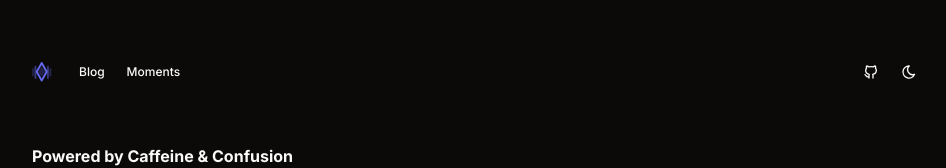
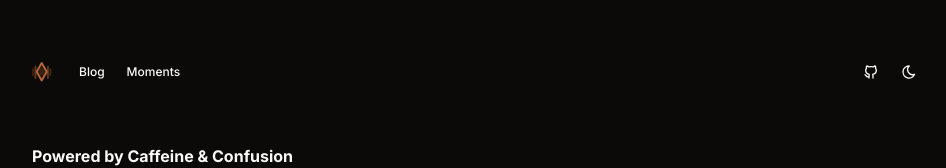
Before and after one commit to calelix/v2, a Next.js app: page /blog in a window 1280 px wide. Shown: the top 168 px of the page, without its empty margins (160-1106 px from the left). Built offline with nearby package versions, Linux system fonts and the light colour scheme.

Commit message:
feat: change color theme from indigo to coffee brown

```diff
--- a/src/app/styles/globals.css
+++ b/src/app/styles/globals.css
@@ -54,8 +54,8 @@
   --card-foreground: oklch(0.147 0.004 49.25);
   --popover: oklch(1 0 0);
   --popover-foreground: oklch(0.147 0.004 49.25);
-  --primary: oklch(0.51 0.23 277);
-  --primary-foreground: oklch(0.96 0.02 272);
+  --primary: oklch(0.45 0.10 45);
+  --primary-foreground: oklch(0.98 0.01 60);
   --secondary: oklch(0.967 0.001 286.375);
   --secondary-foreground: oklch(0.21 0.006 285.885);
   --muted: oklch(0.97 0.001 106.424);
@@ -66,16 +66,16 @@
   --border: oklch(0.923 0.003 48.717);
   --input: oklch(0.923 0.003 48.717);
   --ring: oklch(0.709 0.01 56.259);
-  --chart-1: oklch(0.79 0.10 275);
-  --chart-2: oklch(0.68 0.16 277);
-  --chart-3: oklch(0.59 0.20 277);
-  --chart-4: oklch(0.51 0.23 277);
-  --chart-5: oklch(0.46 0.21 277);
+  --chart-1: oklch(0.70 0.12 55);
+  --chart-2: oklch(0.60 0.10 50);
+  --chart-3: oklch(0.50 0.09 45);
+  --chart-4: oklch(0.40 0.08 40);
+  --chart-5: oklch(0.35 0.07 38);
   --radius: 0.45rem;
   --sidebar: oklch(0.985 0.001 106.423);
   --sidebar-foreground: oklch(0.147 0.004 49.25);
-  --sidebar-primary: oklch(0.51 0.23 277);
-  --sidebar-primary-foreground: oklch(0.96 0.02 272);
+  --sidebar-primary: oklch(0.45 0.10 45);
+  --sidebar-primary-foreground: oklch(0.98 0.01 60);
   --sidebar-accent: oklch(0.97 0.001 106.424);
   --sidebar-accent-foreground: oklch(0.216 0.006 56.043);
   --sidebar-border: oklch(0.923 0.003 48.717);
@@ -89,8 +89,8 @@
   --card-foreground: oklch(0.985 0.001 106.423);
   --popover: oklch(0.216 0.006 56.043);
   --popover-foreground: oklch(0.985 0.001 106.423);
-  --primary: oklch(0.59 0.20 277);
-  --primary-foreground: oklch(0.96 0.02 272);
+  --primary: oklch(0.60 0.12 50);
+  --primary-foreground: oklch(0.98 0.01 60);
   --secondary: oklch(0.274 0.006 286.033);
   --secondary-foreground: oklch(0.985 0 0);
   --muted: oklch(0.268 0.007 34.298);
@@ -101,15 +101,15 @@
   --border: oklch(1 0 0 / 10%);
   --input: oklch(1 0 0 / 15%);
   --ring: oklch(0.553 0.013 58.071);
-  --chart-1: oklch(0.79 0.10 275);
-  --chart-2: oklch(0.68 0.16 277);
-  --chart-3: oklch(0.59 0.20 277);
-  --chart-4: oklch(0.51 0.23 277);
-  --chart-5: oklch(0.46 0.21 277);
+  --chart-1: oklch(0.75 0.13 60);
+  --chart-2: oklch(0.65 0.11 55);
+  --chart-3: oklch(0.55 0.10 50);
+  --chart-4: oklch(0.45 0.09 45);
+  --chart-5: oklch(0.38 0.08 42);
   --sidebar: oklch(0.216 0.006 56.043);
   --sidebar-foreground: oklch(0.985 0.001 106.423);
-  --sidebar-primary: oklch(0.68 0.16 277);
-  --sidebar-primary-foreground: oklch(0.96 0.02 272);
+  --sidebar-primary: oklch(0.60 0.12 50);
+  --sidebar-primary-foreground: oklch(0.98 0.01 60);
   --sidebar-accent: oklch(0.268 0.007 34.298);
   --sidebar-accent-foreground: oklch(0.985 0.001 106.423);
   --sidebar-border: oklch(1 0 0 / 10%);
@@ -120,6 +120,7 @@
   * {
     @apply border-border outline-ring/50;
   }
+
   body {
     @apply bg-background text-foreground;
   }
```
